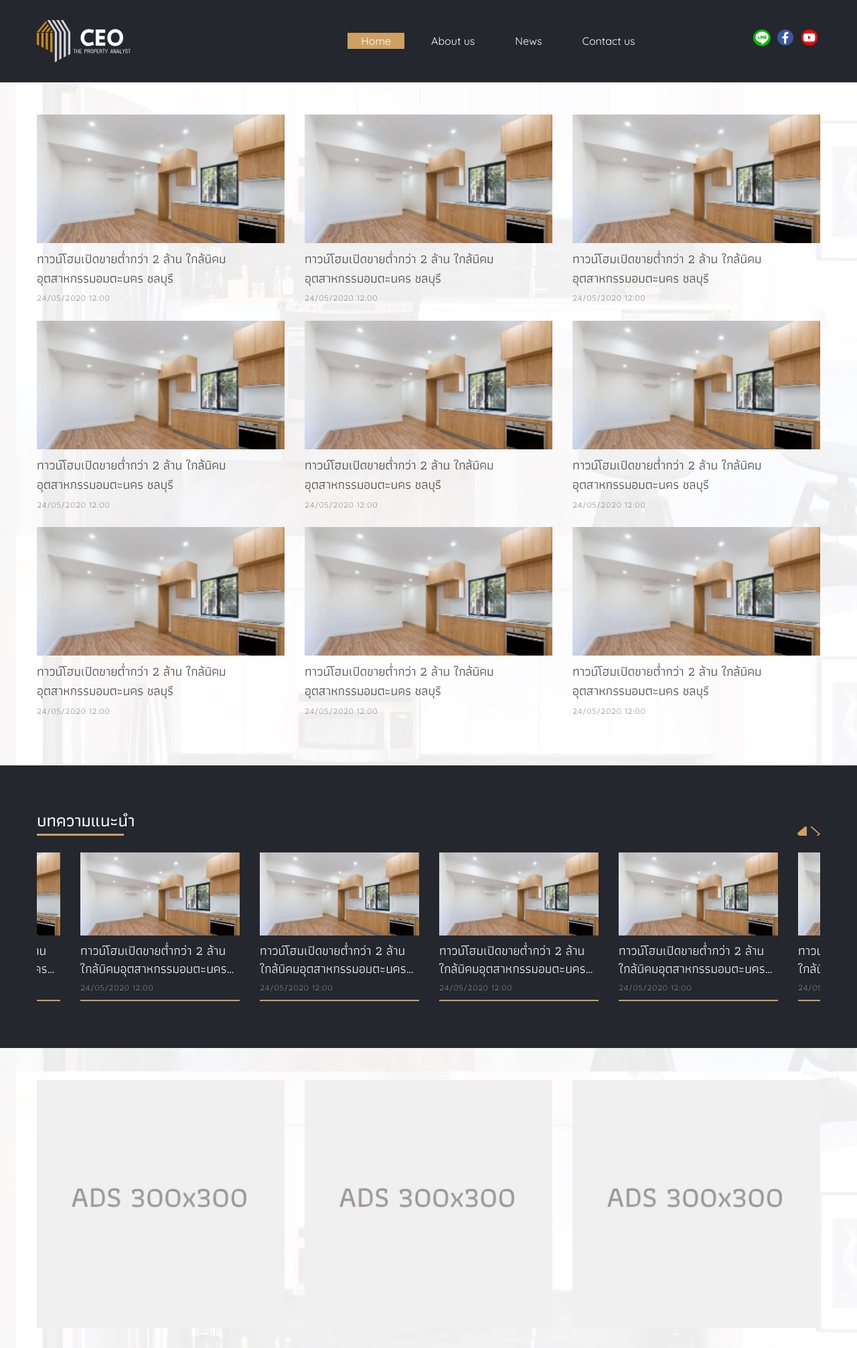
After one commit to goojag/ceo-front, a PHP site: page /news-list.php in a window 1280 px wide. The commit adds this page. Shown: the whole page at 67% size. Run offline with PHP 8.4, Linux system fonts and the light colour scheme; some libraries are stand-ins or nearby versions.

Commit message:
News list page

```diff
--- a/css/style.css
+++ b/css/style.css
@@ -166,7 +166,7 @@ table {
   white-space: nowrap;
 }
 
-.two-clamp, .article-list .li .article-title, .latest-story .li .article-title {
+.two-clamp, .article-list .li .article-title, .latest-story .li .article-title, .card-news .card-title {
   text-overflow: ellipsis;
   display: -webkit-box;
   -webkit-box-orient: vertical;
@@ -1085,6 +1085,27 @@ header .social-top a i.yt-icon {
 .footer-banner ul li a, .footer-banner ul li img {
   display: block;
   width: 100%;
+}
+
+.card-news .card-title {
+  margin: 10px 0 0;
+  color: #444;
+}
+
+.card-news .card-date {
+  font-size: 0.8rem;
+  color: #444;
+  margin: 5px 0 0;
+  font-weight: 200;
+}
+
+.card-news a, .card-news img {
+  display: block;
+  width: 100%;
+}
+
+.card-news a {
+  color: #5C5C5C;
 }
 
 .product-list {
--- /dev/null
+++ b/inc/head.php
@@ -0,0 +1,16 @@
+<meta charset="utf-8">
+    <meta name="viewport" content="width=device-width, initial-scale=1.0">
+
+    <title>CEO 2020</title>
+
+    <link rel="stylesheet" href="https://stackpath.bootstrapcdn.com/bootstrap/4.5.0/css/bootstrap.min.css">
+
+    <link rel="stylesheet" href="css/animate.css">
+    <link rel="stylesheet" href="css/style.css?v=<?=time()?>">
+
+    <script src="//code.jquery.com/jquery-1.11.0.min.js"></script>
+
+    <script src="js/wow.min.js"></script>
+    <script>
+        new WOW().init();
+    </script>
--- /dev/null
+++ b/inc/top.php
@@ -0,0 +1,23 @@
+<header class="top wow bounceInDown">
+        <div class="container">
+
+            <a href="#" class="logo">
+                <img src="images/logo.svg" alt="">
+            </a>
+
+            <nav class="menu-top">
+                <ul>
+                    <li><a class="active" href="#">Home</a></li>
+                    <li><a href="#">About us</a></li>
+                    <li><a href="#">News</a></li>
+                    <li><a href="#">Contact us</a></li>
+                </ul>
+            </nav>
+
+            <div class="social-top">
+                <a href=""><i class="line-icon"></i></a>
+                <a href=""><i class="fb-icon"></i></a>
+                <a href=""><i class="yt-icon"></i></a>
+            </div>
+        </div>
+    </header>
--- /dev/null
+++ b/news-list.php
@@ -0,0 +1,96 @@
+<!Doctype html>
+
+<html lang="en">
+<head>
+
+   <?php include('inc/head.php'); ?>
+
+</head>
+
+<body>
+
+    <?php include('inc/top.php'); ?>
+
+
+    <section class="news-list list wow bounceInUp">
+        <div class="container">
+            <ul class="row list-unstyled py-5">
+                <?php for($i=1;$i<10;$i++) { ?>
+                    <li class="card-news col-md-4 mb-4">
+                        <a href="#">
+                            <div class="thumb1"><img src="images/thumb-news.jpg" alt=""></div>
+                            <div class="card-title">ทาวน์โฮมเปิดขายต่ำกว่า 2 ล้าน ใกล้นิคมอุตสาหกรรมอมตะนคร ชลบุรี</div>
+                            <div class="card-date"><span>24/05/2020 12:00</span></div>
+                        </a>
+                    </li>
+                <?php } ?>
+            </ul>
+        </div>
+    </section>
+
+    <section class="article list wow bounceInUp">
+        <div class="container">
+            <h2 class="h-section">บทความแนะนำ</h2>
+
+            <nav class="slide-arrows">
+                <a class="prev"></a>
+                <a class="next"></a>
+            </nav>
+
+            <div class="article-list ul">
+                <?php for($i=1;$i<10;$i++) { ?>
+                    <div class="li">
+                        <a href="#">
+                            <div class="thumb1"><img src="images/thumb-news.jpg" alt=""></div>
+                            <div class="article-title">ทาวน์โฮมเปิดขายต่ำกว่า 2 ล้าน ใกล้นิคมอุตสาหกรรมอมตะนคร ชลบุรี</div>
+                            <div class="article-date"><span>24/05/2020 12:00</span></div>
+                        </a>
+                    </div>
+                <?php } ?>
+            </div>
+        </div>
+    </section>
+
+
+
+
+    <section class="footer-banner wow bounceInUp mt-5">
+        <div class="container">
+            <ul>
+                <li>
+                    <a href=""><img src="images/300x300.jpg" alt=""></a>
+                </li>
+                <li>
+                    <a href=""><img src="images/300x300.jpg" alt=""></a>
+                </li>
+                <li>
+                    <a href=""><img src="images/300x300.jpg" alt=""></a>
+                </li>
+            </ul>
+        </div>
+    </section>
+
+
+    <link rel="stylesheet" href="https://cdnjs.cloudflare.com/ajax/libs/slick-carousel/1.9.0/slick.css"/>
+    <link rel="stylesheet" href="https://cdnjs.cloudflare.com/ajax/libs/slick-carousel/1.9.0/slick-theme.css"/>
+
+
+    <script src="https://cdnjs.cloudflare.com/ajax/libs/slick-carousel/1.9.0/slick.js"></script>
+
+    <script>
+        $(function(){
+
+            $('.article .ul').slick({
+                infinite: true,
+                slidesToShow: 4,
+                slidesToScroll: 1,
+                prevArrow: $('.article .prev'),
+                nextArrow: $('.article .next'),
+                centerMode: true
+            });
+        });
+    </script>
+
+</body>
+
+</html>
--- a/scss/_index.scss
+++ b/scss/_index.scss
@@ -430,3 +430,26 @@
         }
     }
 }
+
+.card-news{
+    .card-title{
+        margin:10px 0 0;
+        color:#444;
+        @extend .two-clamp;
+    }
+
+    .card-date{
+        font-size:0.8rem;
+        color:#444;
+        margin:5px 0 0;
+        font-weight: 200;
+    }
+
+    a, img{
+        display: block; width:100%;
+    }
+
+    a{
+        color:$textcolor;
+    }
+}
```
Also changed, not shown: index.php (+2 -38 lines), 1 other file.
